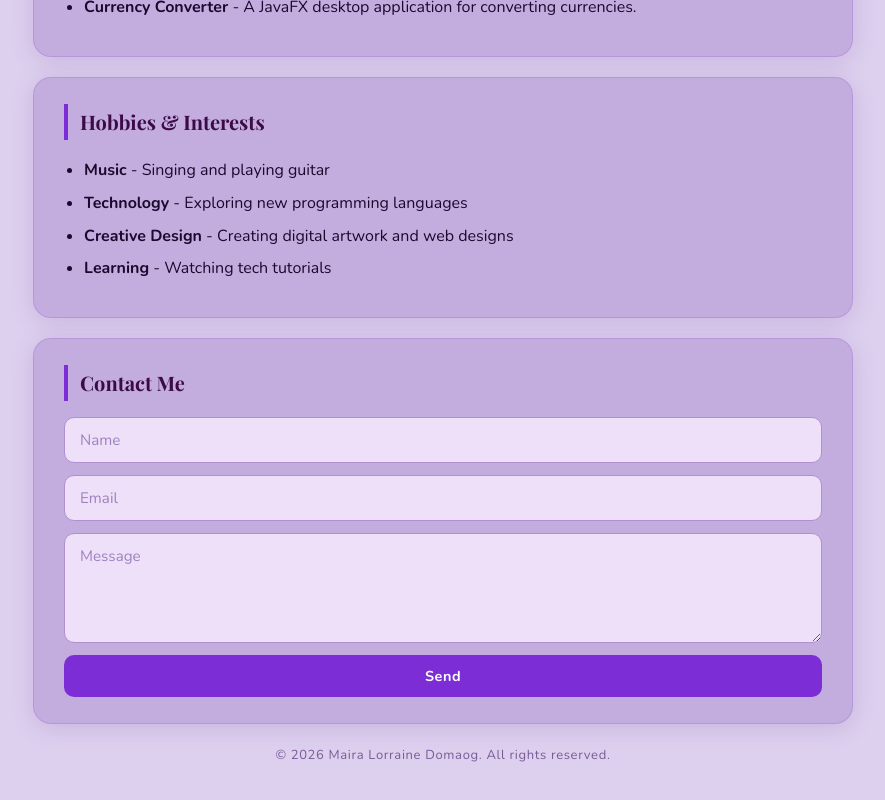
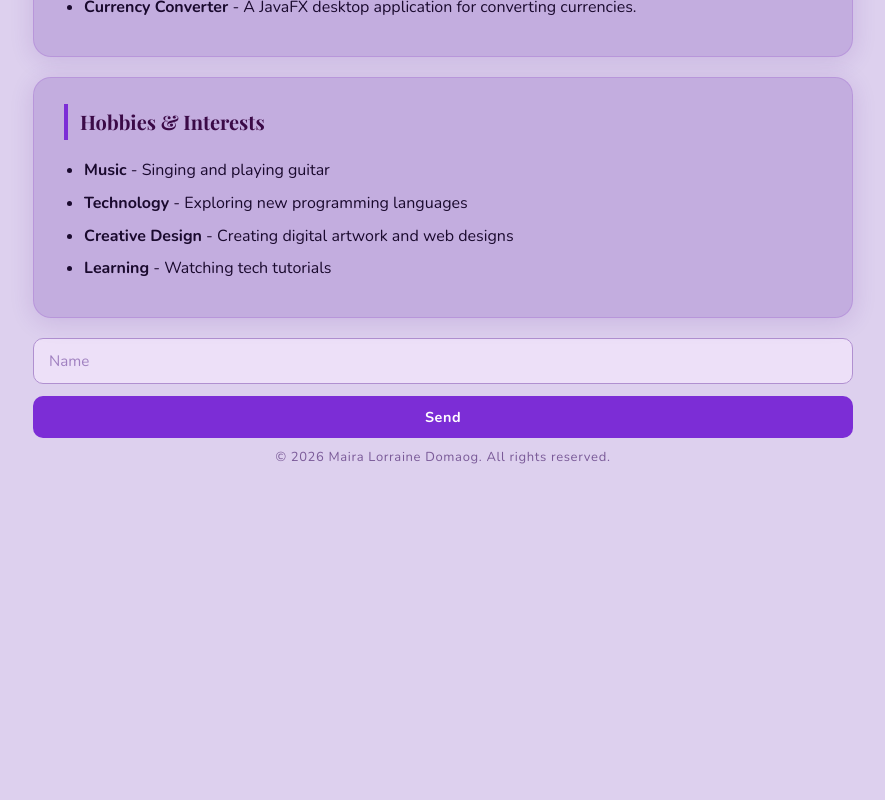
Before and after one commit to maicode10/Module-2-Lab---HTML-Structure, a React (Vite) app in the folder personal-cv-react/: page / in a window 1280 px wide. Shown: the part 1421-2221 px from the top of the page, without its empty margins (197-1082 px from the left). After the commit the page ends 1951 px from the top, so only its background shows below. Built offline with nearby package versions, Linux system fonts and the light colour scheme; a web font is replaced by a local one.

Commit message:
WSAT-M7: Connected React to PHP API

```diff
--- a/personal-cv-react/src/components/Contact.jsx
+++ b/personal-cv-react/src/components/Contact.jsx
@@ -1,47 +1,37 @@
 import { useState } from "react";
-import Card from "./card";
 
 function Contact() {
   const [name, setName] = useState("");
-  const [email, setEmail] = useState("");
-  const [message, setMessage] = useState("");
 
-  const handleSubmit = (e) => {
+  function handleSubmit(e) {
     e.preventDefault();
-
-    if (!name.trim() || !email.trim() || !message.trim()) {
-      alert("Please fill in all required fields.");
+    fetch("http://localhost/cv-api/process.php", {
+      method: "POST",
+      headers: {
+        "Content-Type": "application/json"
+      },
+      body: JSON.stringify({ name: name })
+    })
+      .then(res => res.json())
+      .then(data => {
+        if (data.message) {
+          alert(data.message);
         } else {
-      alert("Thank you! Your message has been received.");
+          alert("Unexpected error occurred.");
         }
-  };
+      });
+  }
 
   return (
-    <Card title="Contact Me">
     <form onSubmit={handleSubmit}>
       <input
         type="text"
-          id="name"
-          placeholder="Name"
         value={name}
         onChange={(e) => setName(e.target.value)}
+        placeholder="Name"
       />
-        <input
-          type="email"
-          id="email"
-          placeholder="Email"
-          value={email}
-          onChange={(e) => setEmail(e.target.value)}
-        />
-        <textarea
-          id="message"
-          placeholder="Message"
-          value={message}
-          onChange={(e) => setMessage(e.target.value)}
-        ></textarea>
-        <button type="submit" id="submitBtn">Send</button>
+      <button type="submit">Send</button>
     </form>
-    </Card>
   );
 }
 
```
Lines whose indentation alone changed are shown as unchanged.
